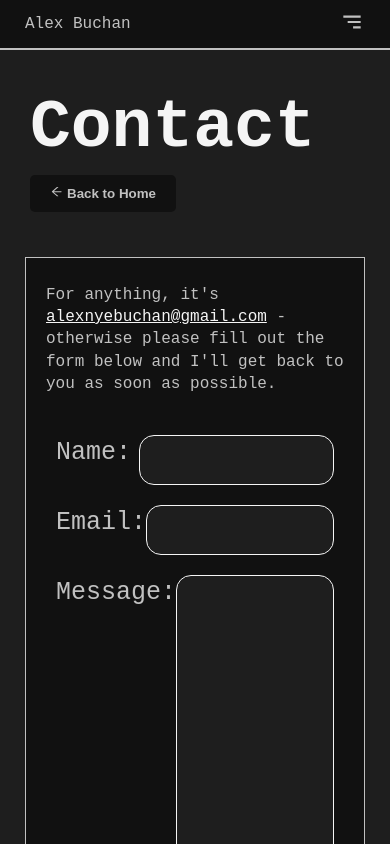
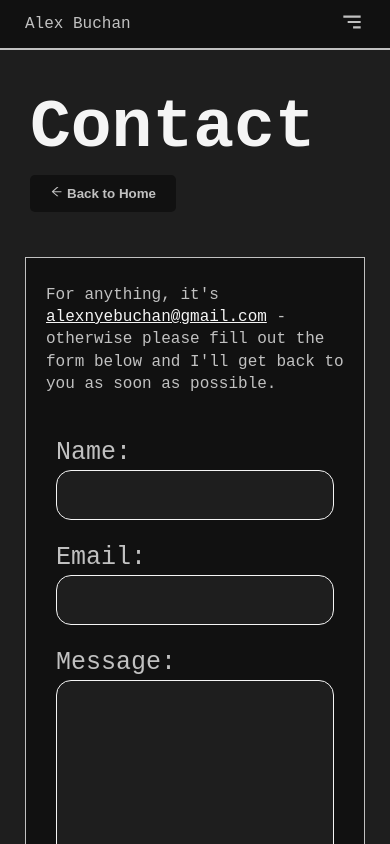
Before and after one commit to alexnyebuchan/alex-buchan-frontend, a Next.js app: page /contact in a window 390 px wide. Shown: the top 844 px of the page. Built offline with nearby package versions, Linux system fonts and the light colour scheme; a web font is replaced by a local one.

Commit message:
corrected contact width

```diff
--- a/styles/ContactForm.module.css
+++ b/styles/ContactForm.module.css
@@ -33,7 +33,7 @@
 
 .formControl {
   max-width: 500px;
-  width: 70%;
+  width: 100%;
   font-family: 'Inconsolata', monospace;
   color: var(--primary-color);
   background-color: var(--background);
@@ -77,3 +77,9 @@
   padding: 40px;
   border: 2px solid var(--highlight-color);
 }
+
+@media (max-width: 760px) {
+  .formGroup {
+    flex-direction: column;
+  }
+}
```
